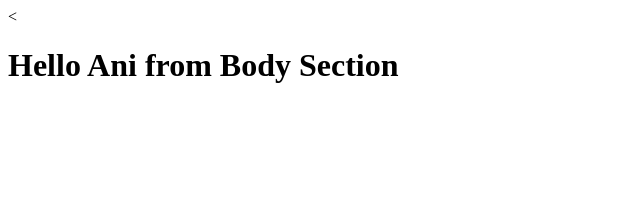
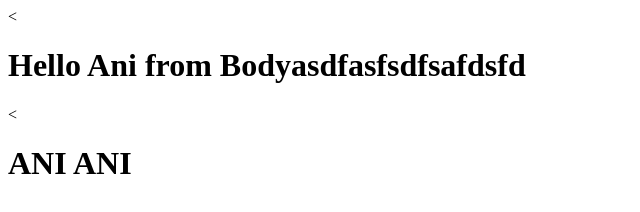
Before and after one commit to AniAla/coursera_AngularJS, a plain HTML site: page index.html in a window 1280 px wide. Shown: the whole page, without its empty margins (0-640 px from the left). Drawn offline with Linux system fonts and the light colour scheme.

Commit message:
Ani Test

```diff
--- a/index.html
+++ b/index.html
@@ -2,9 +2,10 @@
       <html lang="en" dir="ltr">
         <head>
           <meta charset="utf-8">
-          <title>Hello Ani Title </title>
+          <title>ANI</title>
         </head>
         <body>
-          <<h1>Hello Ani from Body Section</h1>
+          <<h1>Hello Ani from Bodyasdfasfsdfsafdsfd</h1>
+          <<h1>ANI ANI  </h1>
         </body>
       </html>
```
